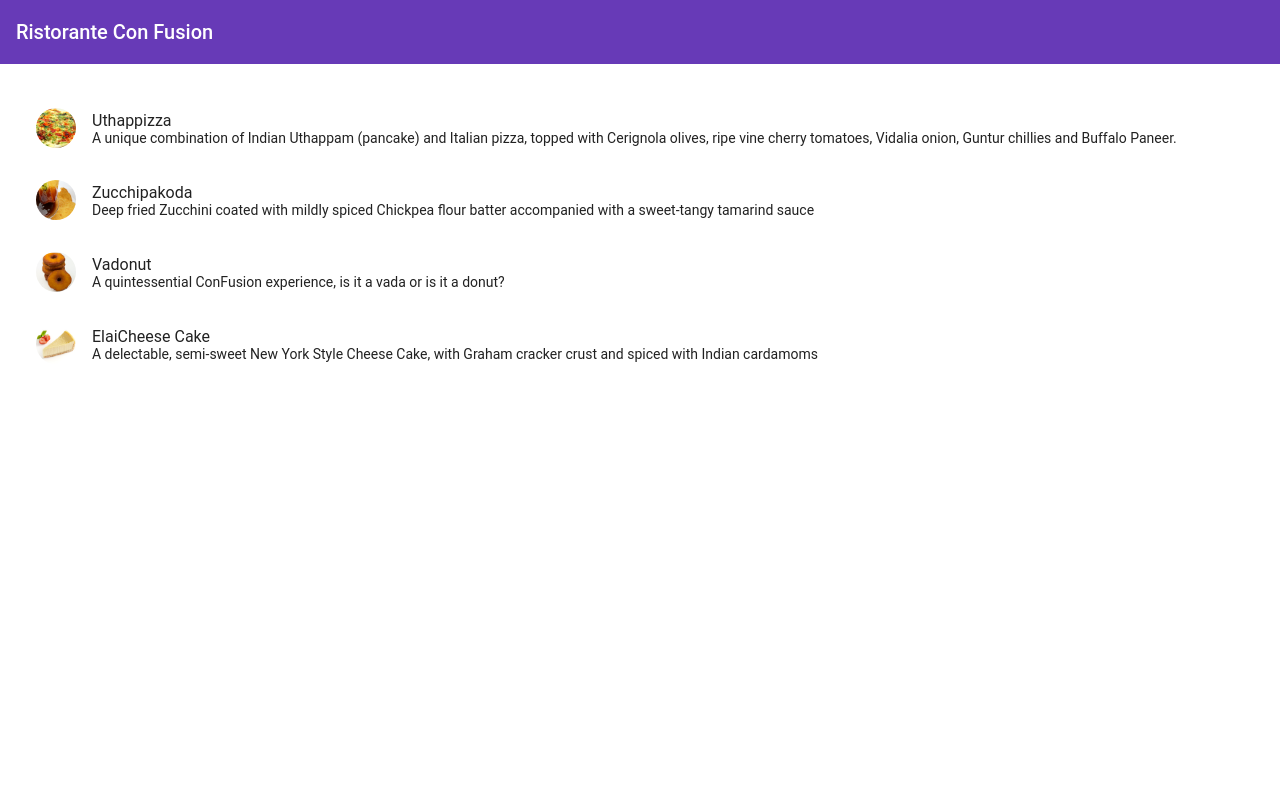
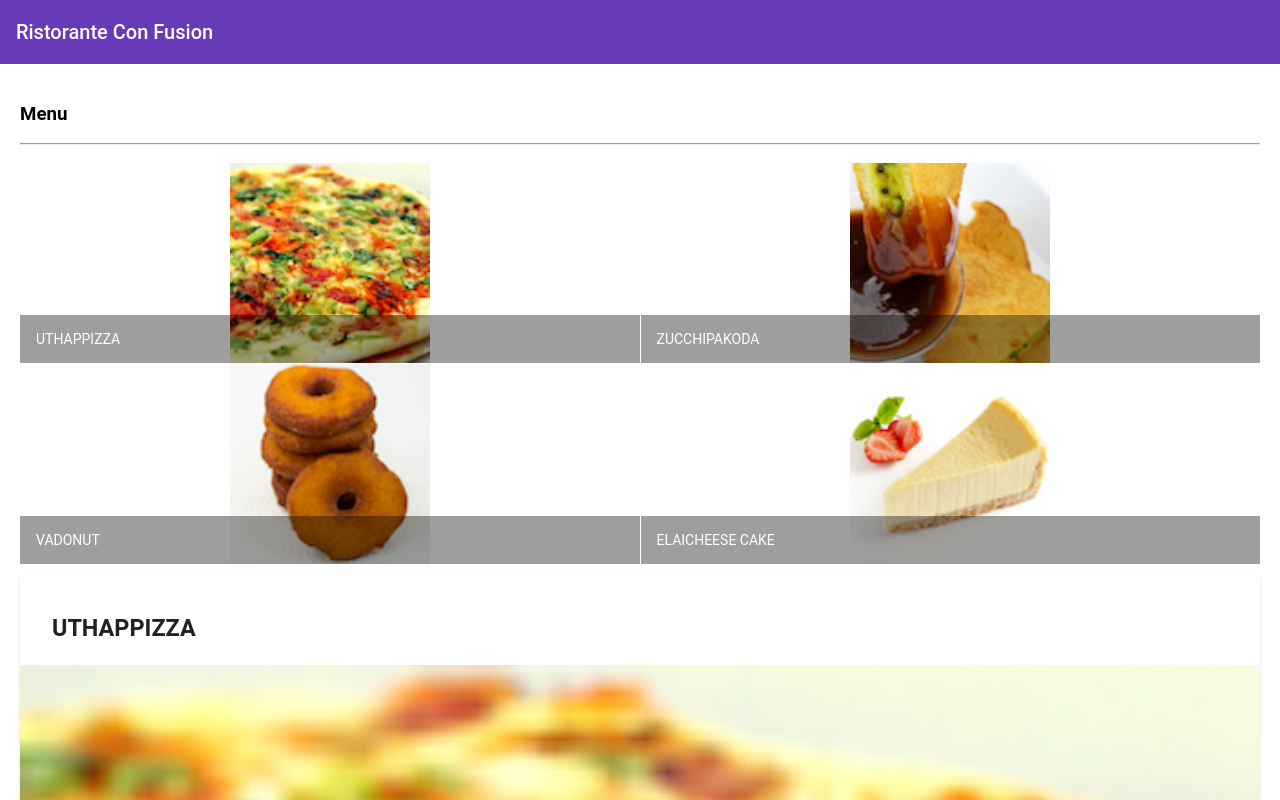
Before and after one commit to aldocesarmg/angularConFusionProyect, an Angular app: page / in a window 1280 px wide. Shown: the top 800 px of the page. Built offline with nearby package versions, Linux system fonts and the light colour scheme.

Commit message:
Grid List and Card Material Design

```diff
--- a/src/app/menu/menu.component.html
+++ b/src/app/menu/menu.component.html
@@ -1,12 +1,53 @@
+<div class="container" fxLayout="column" fxLayoutGap="10px">
 <!-- fxLayout es parte del módulo Flex Layout. Define la distribución
 de los objetos almacenados dentro:
 "column" = organizará cada uno de los elementos de forma vertical
 "row" = organizará cada uno de los elementos de forma horizontal -->
 
-<!-- fxLayoutGap define la distancia de separación entre cada elemento -->
-<div class="container" fxLayout="column" fxLayoutGap='10px'>
 <!-- fxFlex es la forma de definir un elemento, para ser distribuido
 por el Flex Layout -->
+<div fxFlex>
+  <div>
+    <h3>Menu</h3>
+    <hr>
+  </div>
+</div>
+
+<div fxFlex>
+  <mat-grid-list cols="2" rowHeight="200px">
+    <!-- el atributo *ngFor es una estructura directiva por parte
+    de Angular, que permite iterar elementos dentro de un arreglo -->
+    <!-- "let dish of dishes" es como un for loop, donde dish será la
+    variable que se estará cambiando de acuerdo a el array dishes-->
+    <mat-grid-tile *ngFor="let dish of dishes">
+      <img height="200px" src={{dish.image}} alt={{dish.name}}>
+      <mat-grid-tile-footer>
+        <h1 matLine>{{dish.name | uppercase}}</h1>
+      </mat-grid-tile-footer>
+    </mat-grid-tile>
+  </mat-grid-list>
+</div>
+
+<div fxFlex *ngIf="selectedDish">
+  <mat-card>
+    <mat-card-header>
+      <mat-card-title>
+        <h3>{{selectedDish.name | uppercase}}</h3>
+      </mat-card-title>
+    </mat-card-header>
+    <img mat-card-image src={{selectedDish.image}} alt={{selectedDish.name}}>
+    <mat-card-content>
+      <p>{{selectedDish.description}}</p>
+    </mat-card-content>
+    <mat-card-actions>
+      <button mat-button>LIKE</button>
+      <button mat-button>SHARE</button>
+    </mat-card-actions>
+  </mat-card>
+</div>
+
+<!-- ---------- DELETED ELEMENT ---------- -->
+<!-- fxLayoutGap define la distancia de separación entre cada elemento -->
 <mat-list fxFlex>
   <!-- el atributo *ngFor es una estructura directiva por parte
   de Angular, que permite iterar elementos dentro de un arreglo -->
@@ -20,4 +61,5 @@
     </p>
   </mat-list-item>
 </mat-list>
+
 </div>
--- a/src/app/menu/menu.component.ts
+++ b/src/app/menu/menu.component.ts
@@ -1,14 +1,7 @@
 import { Component, OnInit } from '@angular/core';
 import { Dish } from '../shared/dish';
 
-@Component({
-  selector: 'app-menu',
-  templateUrl: './menu.component.html',
-  styleUrls: ['./menu.component.scss']
-})
-export class MenuComponent implements OnInit {
-
-  dishes: Dish[] = [
+const DISHES: Dish[] = [
   {
     id: '0',
     name: 'Uthappizza',
@@ -52,6 +45,17 @@
   }
  ];
 
+@Component({
+  selector: 'app-menu',
+  templateUrl: './menu.component.html',
+  styleUrls: ['./menu.component.scss']
+})
+export class MenuComponent implements OnInit {
+
+  dishes = DISHES;
+
+  selectedDish: Dish = DISHES[0];
+
   constructor() { }
 
   ngOnInit() {
```
Also changed, not shown: src/app/app.module.ts (+7 -1 lines). Lines whose indentation alone changed are shown as unchanged.
